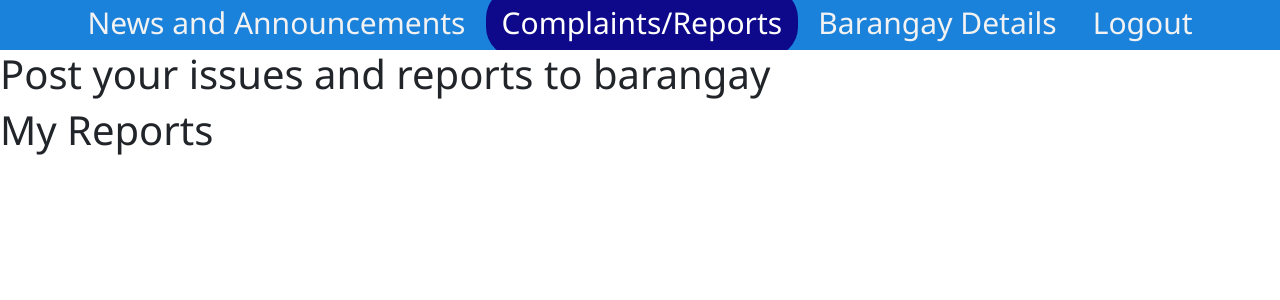
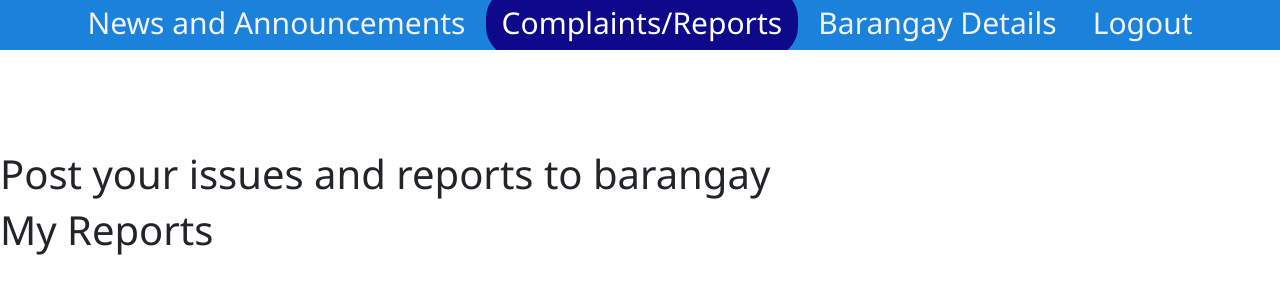
Before and after one commit to Ciezo/php-bmis-fullstack, a PHP site: page /resident/complaints_page.php in a window 1280 px wide. Shown: the top 300 px of the page. Run offline with PHP 8.4, Linux system fonts and the light colour scheme; data that the repository does not hold is empty.

Commit message:
Minor updates

```diff
--- a/views/admin/admin_login_page.php
+++ b/views/admin/admin_login_page.php
@@ -47,7 +47,7 @@ session_start();
 </html>
 
 <?php
-// error_reporting(0);
+error_reporting(0);
 if($_SERVER["REQUEST_METHOD"] == "POST") {
     require("../../database_instance.php");
     require("../../components/logic/AuthenticationService.php");
--- a/views/admin/view_newsFeed.php
+++ b/views/admin/view_newsFeed.php
@@ -64,6 +64,7 @@ session_start();
                     echo '<thead>';
                     echo    '<tr><th><h1>'. $row['title'] .'</h1></th></tr>';
                     echo    '<tr><th>News Category: '. $row['category_name'] .'</th></tr>';
+                    echo    '<tr class="table-light"><td>Date Posted: '. $row['date_posted'] .'</td></tr>';
                     echo    '<tr>';
                     echo        '<th>';
                     echo            '<a class="btn btn-primary pr-2" href="../../api/news/update.php?id='.$row['news_id'].'">Update</a>';
--- a/views/resident/complaints_page.php
+++ b/views/resident/complaints_page.php
@@ -27,6 +27,13 @@ session_start();
         <link href="../../css/resident_navbar.css" rel="stylesheet">
         <!-- Bootstrap from https://getbootstrap.com/ -->
         <link href="https://cdn.jsdelivr.net/npm/bootstrap@5.3.0-alpha1/dist/css/bootstrap.min.css" rel="stylesheet" integrity="sha384-GLhlTQ8iRABdZLl6O3oVMWSktQOp6b7In1Zl3/Jr59b6EGGoI1aFkw7cmDA6j6gD" crossorigin="anonymous">
+        <style>
+            .wrapper{
+                width: 1000px;
+                margin: 0 auto;
+                padding-top: 100px;
+            }
+        </style>
     </head>
     <body>
         <!-- Top navbar at resident navbar ONLY -->
@@ -37,6 +44,10 @@ session_start();
                 <a href="barangay_details.php">Barangay Details</a>
                 <a href="../../components/custom/logout.php">Logout</a>
             </center>
+        </div>
+
+        <div class="wrapper">
+
         </div>
 
         <div class="report-submission-group">
```
